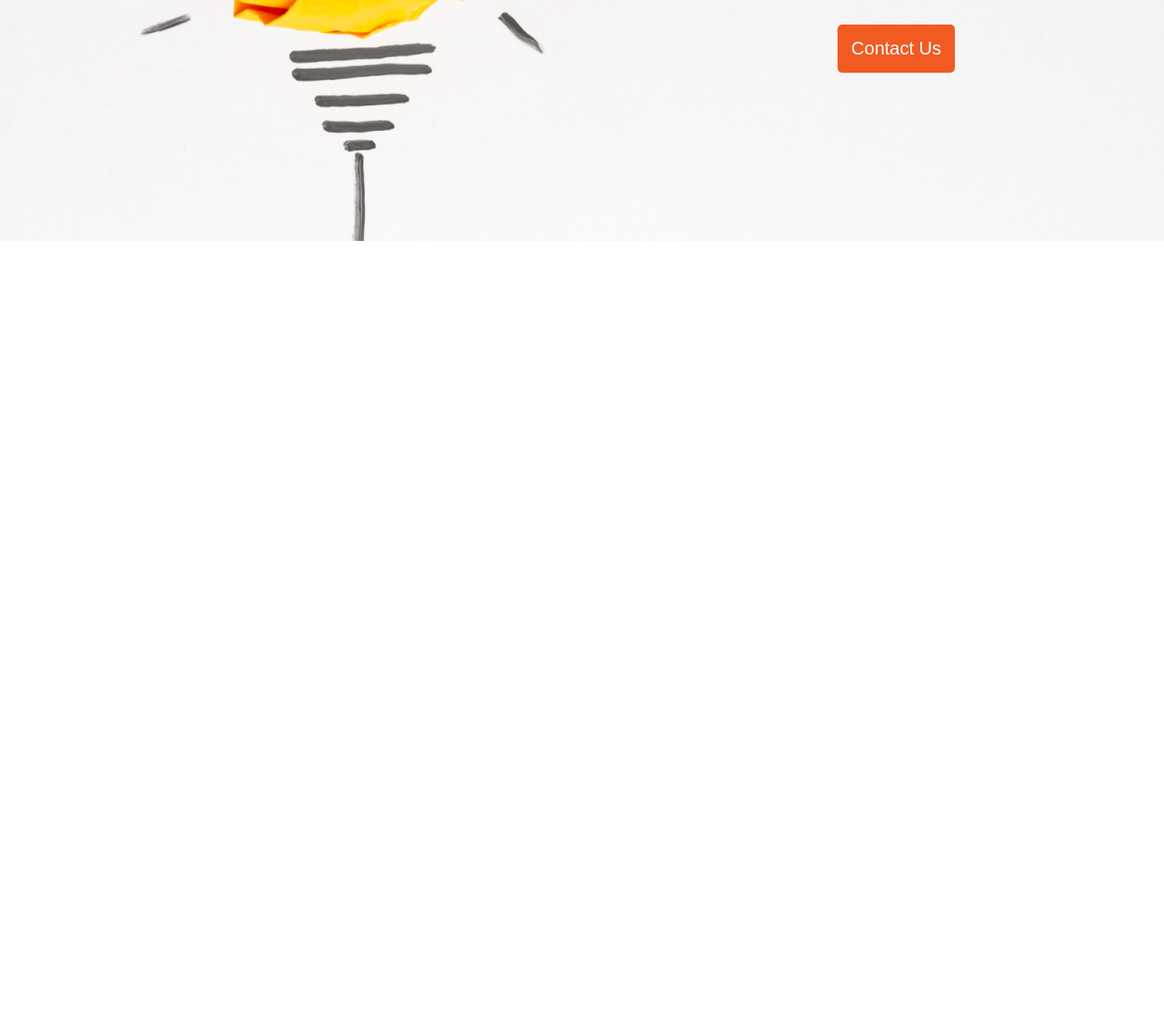
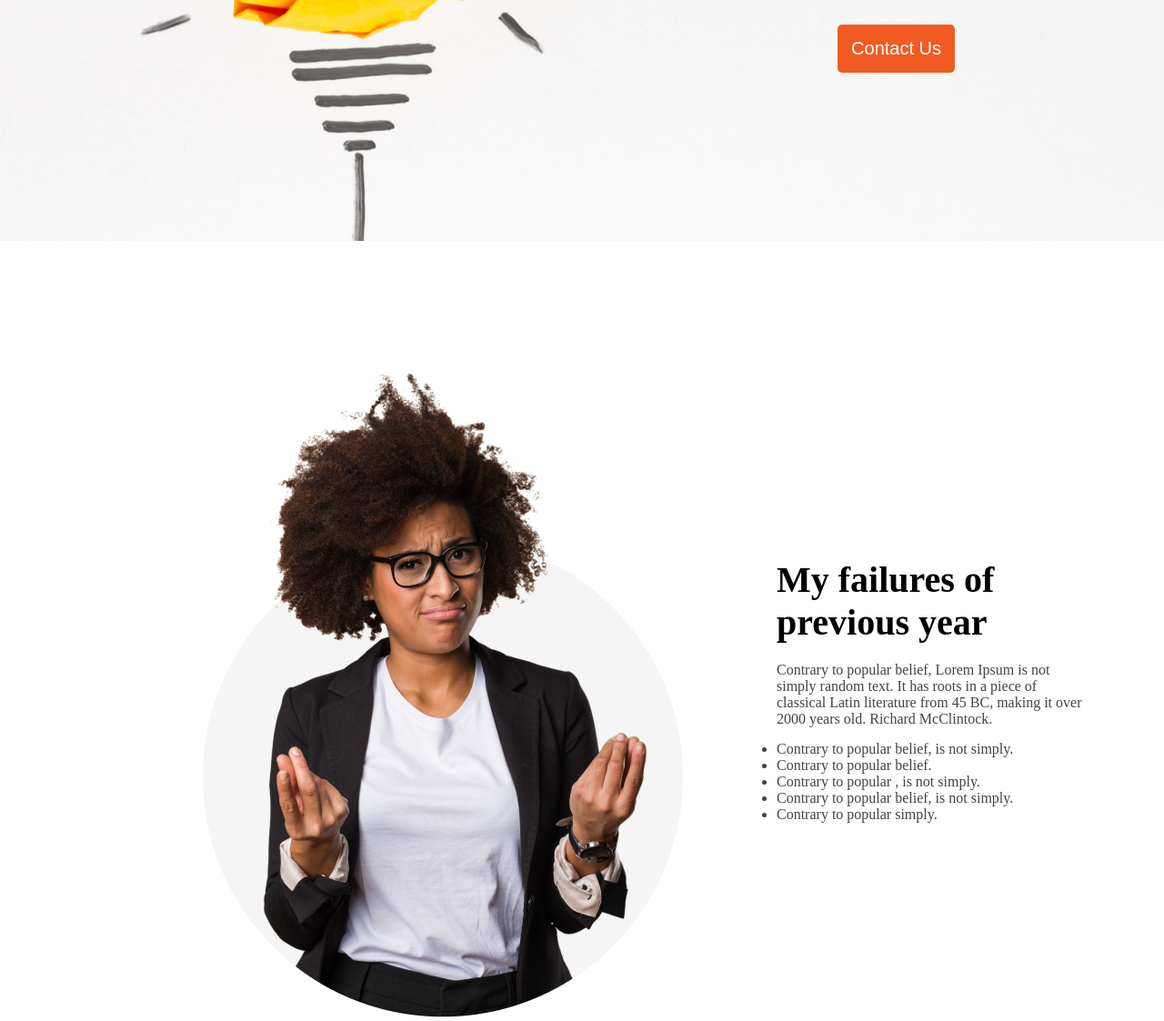
Before and after one commit to sifayet007/new_year, a plain HTML site: page index.html in a window 1280 px wide. Shown: the part 503-1626 px from the top of the page at 91% size. Before the commit the page ends 800 px from the top, so only its background shows below. Drawn offline with Linux system fonts and the light colour scheme.

Commit message:
added person section

```diff
--- a/index.html
+++ b/index.html
@@ -22,6 +22,32 @@
         </p>
         <button class="banner-btn">Contact Us</button>
       </section>
+       <!-- person section -->
+       <section class="person-container">
+        <div>
+          <img src="../person.png" alt="" />
+        </div>
+        <div>
+          <h3 class="person-title">
+            My failures of <br />
+            previous year
+          </h3>
+          <p class="person-paragraph">
+            Contrary to popular belief, Lorem Ipsum is not <br />
+            simply random text. It has roots in a piece of <br />
+            classical Latin literature from 45 BC, making it over <br />
+            2000 years old. Richard McClintock.
+          </p>
+          <ul class="person-list">
+            <li>Contrary to popular belief, is not simply.</li>
+            <li>Contrary to popular belief.</li>
+            <li>Contrary to popular , is not simply.</li>
+            <li>Contrary to popular belief, is not simply.</li>
+            <li>Contrary to popular simply.</li>
+          </ul>
+        </div>
+      </section>
+
 
   </body>
 </html>
```
